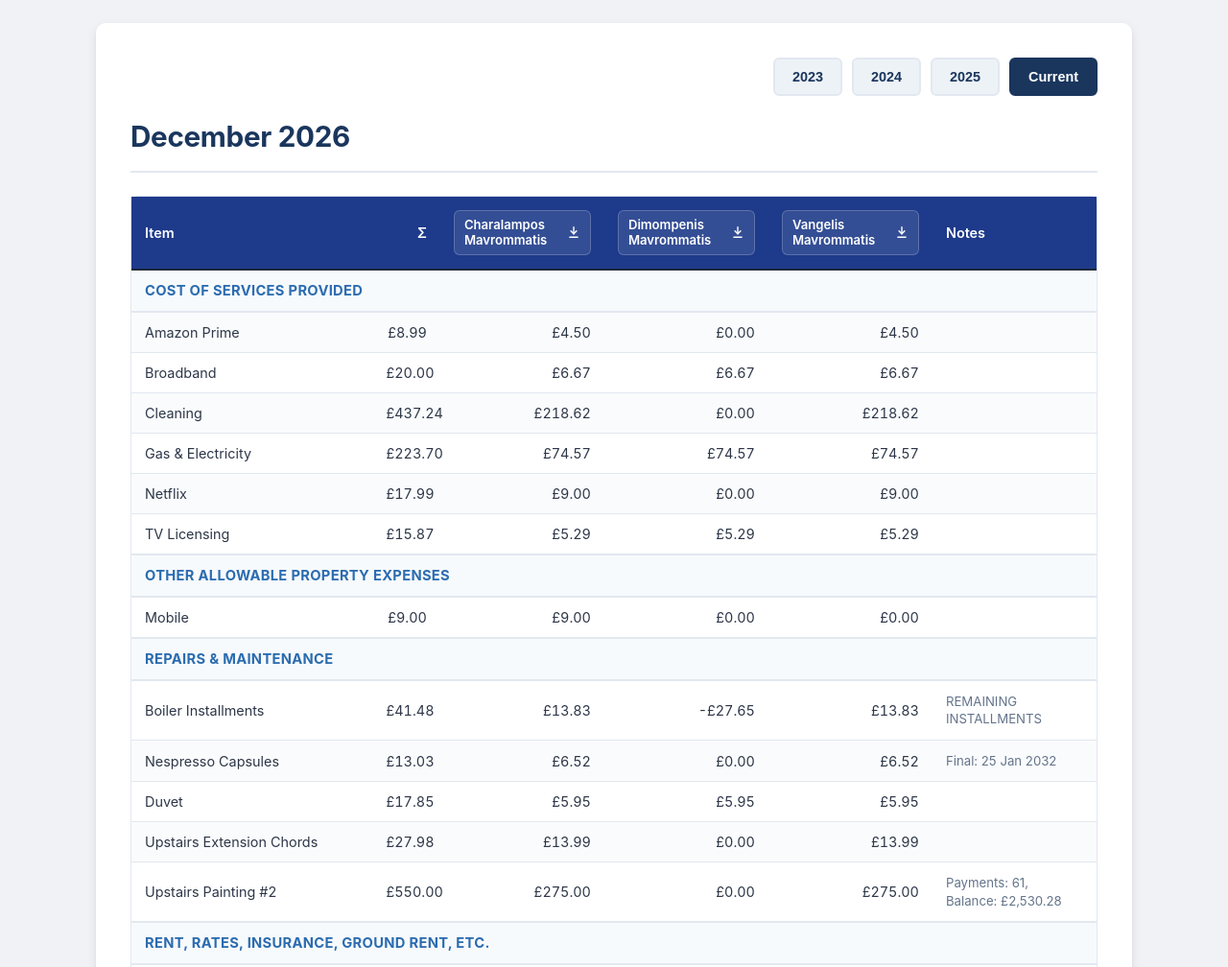
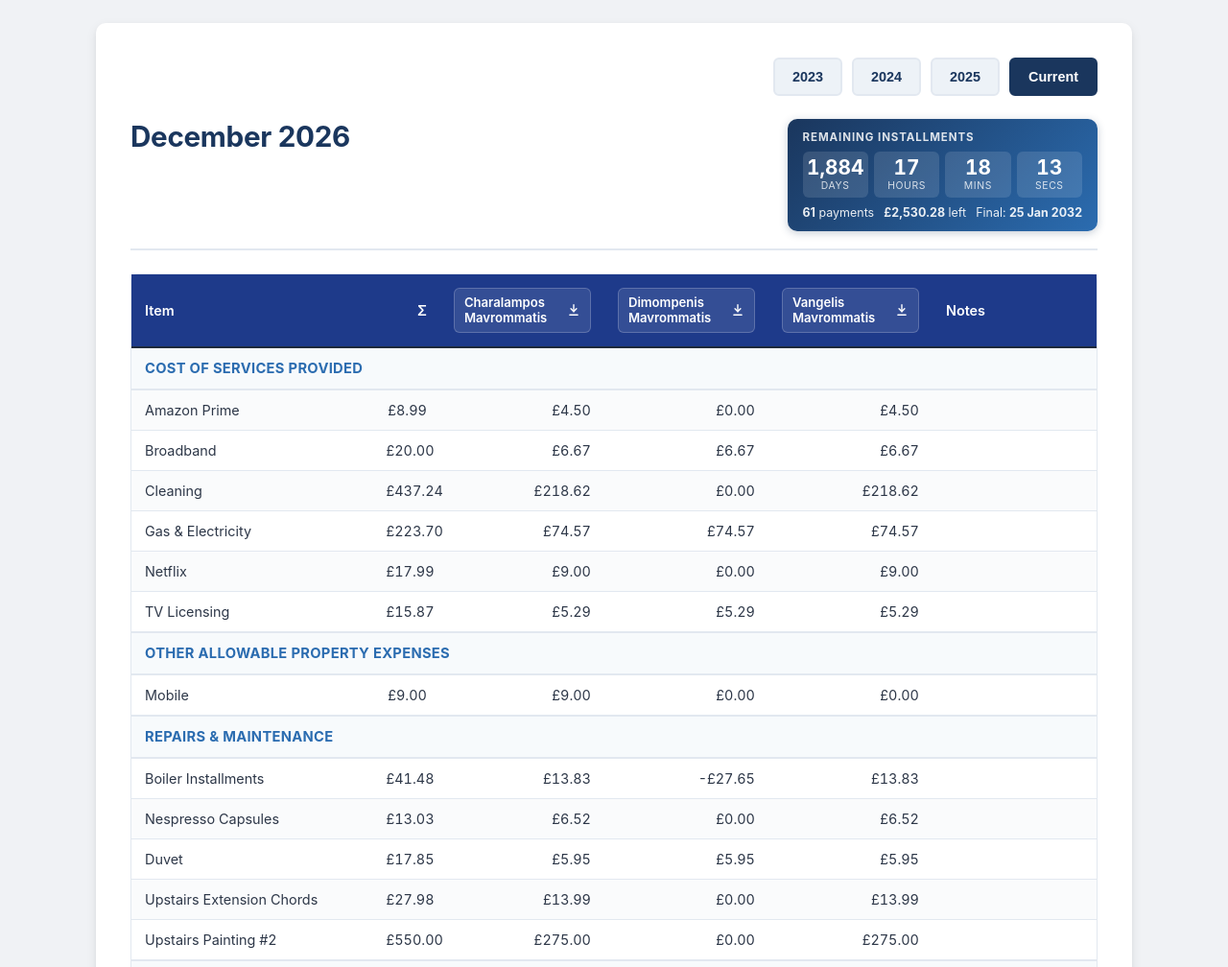
Before and after one commit to cynicalthought/saxon-drive, a plain HTML site: page index.html in a window 1280 px wide. Shown: the top 1008 px of the page at 96% size. Drawn offline with Linux system fonts and the light colour scheme.

Commit message:
Move remaining-installments notes into a live countdown widget
Co-Authored-By: Claude Opus 5.5 <noreply@anthropic.com>
Claude-Session: https://claude.ai/code/session_01UyGZK73aN2b8aruGN8KDVN

```diff
--- a/index.html
+++ b/index.html
@@ -78,6 +78,8 @@
             display: flex;
             justify-content: space-between;
             align-items: flex-start;
+            flex-wrap: wrap;
+            gap: 14px;
             border-bottom: 2px solid var(--border-color);
             padding-bottom: 18px;
             margin-bottom: 24px;
@@ -88,6 +90,60 @@
             margin: 0;
             font-size: 1.85rem;
             letter-spacing: -0.01em;
+        }
+
+        .installments-widget {
+            background: linear-gradient(135deg, var(--primary-color), var(--secondary-color));
+            color: #ffffff;
+            border-radius: 10px;
+            padding: 12px 16px;
+            min-width: 300px;
+            box-shadow: 0 2px 8px rgba(26, 54, 93, 0.25);
+        }
+        .installments-widget .iw-title {
+            font-size: 0.72rem;
+            font-weight: 700;
+            letter-spacing: 0.08em;
+            text-transform: uppercase;
+            opacity: 0.85;
+            margin-bottom: 8px;
+        }
+        .installments-widget .iw-clock {
+            display: grid;
+            grid-template-columns: repeat(4, 1fr);
+            gap: 6px;
+        }
+        .installments-widget .iw-unit {
+            background: rgba(255, 255, 255, 0.12);
+            border-radius: 6px;
+            padding: 6px 4px;
+            text-align: center;
+        }
+        .installments-widget .iw-num {
+            display: block;
+            font-size: 1.3rem;
+            font-weight: 700;
+            font-variant-numeric: tabular-nums;
+            line-height: 1.1;
+        }
+        .installments-widget .iw-label {
+            display: block;
+            font-size: 0.65rem;
+            text-transform: uppercase;
+            letter-spacing: 0.06em;
+            opacity: 0.8;
+        }
+        .installments-widget .iw-meta {
+            display: flex;
+            justify-content: space-between;
+            gap: 10px;
+            flex-wrap: wrap;
+            margin-top: 8px;
+            font-size: 0.78rem;
+            opacity: 0.9;
+        }
+        .installments-widget .iw-meta strong {
+            font-weight: 700;
         }
 
         .client-info-block {
@@ -377,6 +433,15 @@
                 font-size: 1.25rem;
             }
 
+            .installments-widget {
+                min-width: 0;
+                width: 100%;
+                padding: 10px 12px;
+            }
+            .installments-widget .iw-num {
+                font-size: 1.1rem;
+            }
+
             .table-wrapper {
                 overflow-x: auto;
                 -webkit-overflow-scrolling: touch;
@@ -658,6 +723,7 @@
     }
 
     function buildInvoiceHtml(key, year, monthName, data) {
+        const installments = extractInstallments(data);
         let rowsHtml = '';
         data.categories.forEach(cat => {
             rowsHtml += `
@@ -680,6 +746,7 @@
         return `
             <div class="invoice-header">
                 <h1>${monthName} ${year}</h1>
+                ${installmentsWidgetHtml(installments)}
             </div>
             <div id="${key}-client-info" class="client-info-block"></div>
             <div class="table-wrapper">
@@ -709,6 +776,65 @@
             </div>
             <div id="${key}-bank-info" class="bank-info-block"></div>`;
     }
+
+    // Pulls the "REMAINING INSTALLMENTS / Final: … / Payments: …, Balance: …" notes
+    // out of the table and returns them as one object for the countdown widget.
+    const MONTHS_SHORT = ['jan','feb','mar','apr','may','jun','jul','aug','sep','oct','nov','dec'];
+    function extractInstallments(data) {
+        let found = false, finalText = '', finalDate = null, payments = '', balance = '';
+        data.categories.forEach(cat => cat.items.forEach(item => {
+            const note = cleanText(item.notes || '');
+            let m;
+            if (/^remaining installments$/i.test(note)) {
+                found = true; item.notes = '';
+            } else if ((m = note.match(/^final:\s*(\d{1,2})\s+([a-z]{3})[a-z]*\s+(\d{4})$/i))) {
+                const mi = MONTHS_SHORT.indexOf(m[2].toLowerCase());
+                if (mi >= 0) {
+                    found = true; item.notes = '';
+                    finalText = `${parseInt(m[1], 10)} ${m[2].charAt(0).toUpperCase()}${m[2].slice(1, 3).toLowerCase()} ${m[3]}`;
+                    finalDate = Date.UTC(+m[3], mi, +m[1]);   // midnight UK time (GMT in winter)
+                }
+            } else if ((m = note.match(/^payments:\s*(\d+)\s*,\s*balance:\s*(.+)$/i))) {
+                found = true; item.notes = '';
+                payments = m[1]; balance = m[2].trim();
+            }
+        }));
+        return found && finalDate ? { finalText, finalDate, payments, balance } : null;
+    }
+
+    function installmentsWidgetHtml(inst) {
+        if (!inst) return '';
+        const unit = (cls, label) =>
+            `<div class="iw-unit"><span class="iw-num ${cls}">–</span><span class="iw-label">${label}</span></div>`;
+        return `
+            <div class="installments-widget" data-target="${inst.finalDate}">
+                <div class="iw-title">Remaining installments</div>
+                <div class="iw-clock">
+                    ${unit('iw-d', 'Days')}${unit('iw-h', 'Hours')}${unit('iw-m', 'Mins')}${unit('iw-s', 'Secs')}
+                </div>
+                <div class="iw-meta">
+                    ${inst.payments ? `<span><strong>${inst.payments}</strong> payments</span>` : ''}
+                    ${inst.balance ? `<span><strong>${inst.balance}</strong> left</span>` : ''}
+                    <span>Final: <strong>${inst.finalText}</strong></span>
+                </div>
+            </div>`;
+    }
+
+    function tickCountdowns() {
+        const now = Date.now();
+        document.querySelectorAll('.invoice-view.active .installments-widget').forEach(w => {
+            let diff = Math.max(0, Math.floor((+w.dataset.target - now) / 1000));
+            const d = Math.floor(diff / 86400); diff %= 86400;
+            const h = Math.floor(diff / 3600); diff %= 3600;
+            const m = Math.floor(diff / 60); const s = diff % 60;
+            const pad = n => String(n).padStart(2, '0');
+            w.querySelector('.iw-d').textContent = d.toLocaleString('en-GB');
+            w.querySelector('.iw-h').textContent = pad(h);
+            w.querySelector('.iw-m').textContent = pad(m);
+            w.querySelector('.iw-s').textContent = pad(s);
+        });
+    }
+    setInterval(tickCountdowns, 1000);
 
     function loadSavedInvoice(year, key) {
         return loadScript(`${year}/${key}.js`)
@@ -765,6 +891,7 @@
                 live.then(liveData => {
                     if (!liveData) return;
                     viewDiv.innerHTML = buildInvoiceHtml(key, year, monthName, standardizeCategories(liveData));
+                    tickCountdowns();
                 });
             }
 
@@ -827,6 +954,7 @@
 
         document.getElementById(viewId).classList.add('active');
         btnElement.classList.add('active');
+        tickCountdowns();
     }
 
     async function downloadPersonPDF(viewId, personName, filename) {
@@ -853,6 +981,8 @@
         );
         const categoryCells = viewContainer.querySelectorAll('.category-row td');
         const allButtons = viewContainer.querySelectorAll('.person-download-link');
+        const widgets = viewContainer.querySelectorAll('.installments-widget');
+        widgets.forEach(w => w.style.display = 'none');
 
         const clientInfoBlock = viewContainer.querySelector('.client-info-block');
         const personData = PERSON_DETAILS[targetColKey];
@@ -898,6 +1028,7 @@
             excludeCells.forEach(cell => cell.style.display = '');
             categoryCells.forEach(td => td.setAttribute('colspan', '6'));
             allButtons.forEach(btn => btn.style.display = 'flex');
+            widgets.forEach(w => w.style.display = '');
             if (clientInfoBlock) clientInfoBlock.style.display = 'none';
             if (bankInfoBlock) bankInfoBlock.style.display = 'none';
         });
```
